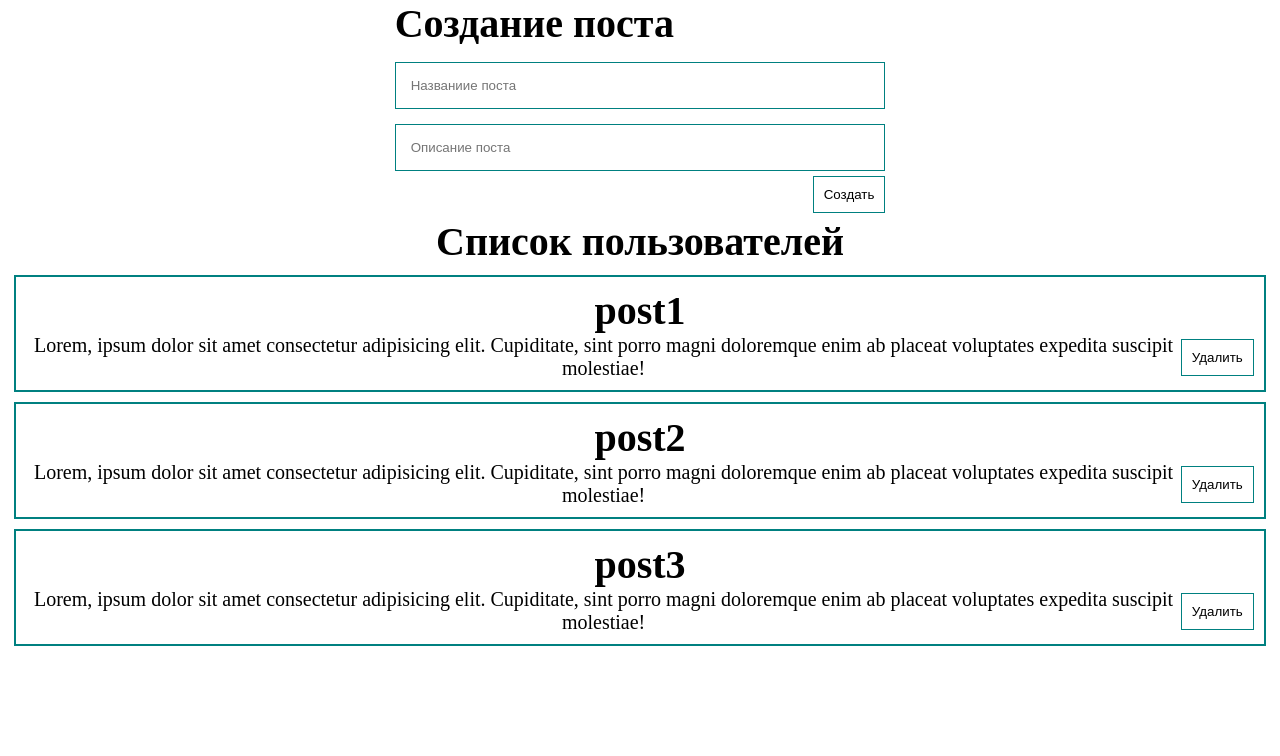
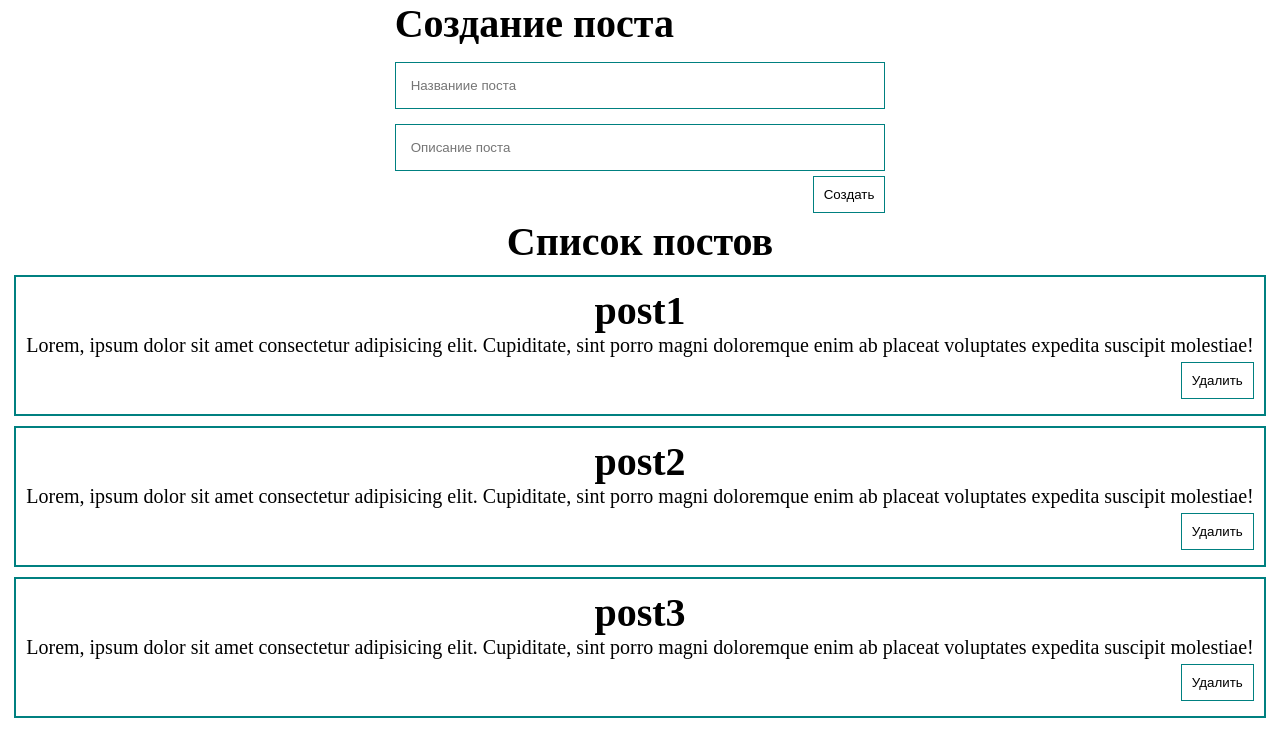
Before and after one commit to sseezov/vuetest, a Vue app: page / in a window 1280 px wide. Shown: the top 756 px of the page. Built offline with nearby package versions, Linux system fonts and the light colour scheme.

Commit message:
delete functions

```diff
--- a/src/App.vue
+++ b/src/App.vue
@@ -1,7 +1,7 @@
 <template>
   <div class="app">
     <post-form @create="createPost" />
-    <post-list :posts="posts" />
+    <post-list :posts="posts" @remove="removePost"/>
   </div>
 </template>
 
@@ -38,6 +38,9 @@ export default {
     createPost(post) {
       this.posts.push(post);
     },
+    removePost(post){
+      this.posts=this.posts.filter(p=>p.id!=post.id)
+    }
   },
 };
 </script>
--- a/src/components/PostItem.vue
+++ b/src/components/PostItem.vue
@@ -2,10 +2,10 @@
   <div class="posts">
     <div class="post">
       <h1>{{ post.title }}</h1>
+      <p>{{ post.body }}</p>
       <div class="postButtons">
-        <my-button class="btn">Удалить</my-button>
+        <my-button class="btn" @click="$emit('remove', post)">Удалить</my-button>
       </div>
-      <p>{{ post.body }}</p>
     </div>
   </div>
 </template>
@@ -26,8 +26,11 @@ export default {
   text-align: center;
 }
 .post {
+  display: flex;
+  flex-direction: column;
   border: 2px solid teal;
   padding: 10px;
   margin: 10px;
+  min-height: 80px;
 }
 </style>
--- a/src/components/PostList.vue
+++ b/src/components/PostList.vue
@@ -1,8 +1,11 @@
 <template>
-  <div class="postList">
-    <h1>Список пользователей</h1>
-    <post-item v-for="post in posts" :post="post" />
+  <div class="postList" v-show="posts.length>0">
+    <h1>Список постов</h1>
+    <post-item v-for="post in posts" :post="post" :key="post.id" @remove="$emit('remove', post)"/>
   </div>
+  <h2 v-show="posts.length===0">
+    Список постов пуст
+  </h2>
 </template>
 
 <script>
--- a/src/components/UI/MyInput.vue
+++ b/src/components/UI/MyInput.vue
@@ -1,9 +1,19 @@
 <template lang="">
-    <input class="input" type='text'/>
+    <input :value="modelValue" @input="updateInput"
+    class="input" type='text'/>
 </template>
 <script>
 export default {
-    name: 'my-input'
+    name: 'my-input',
+    props: {
+      modelValue:  [String,Number]
+
+    },
+    methods: {
+      updateInput(event){
+        this.$emit('update:modelValue', event.target.value)
+      }
+    }
 }
 </script>
 
```
